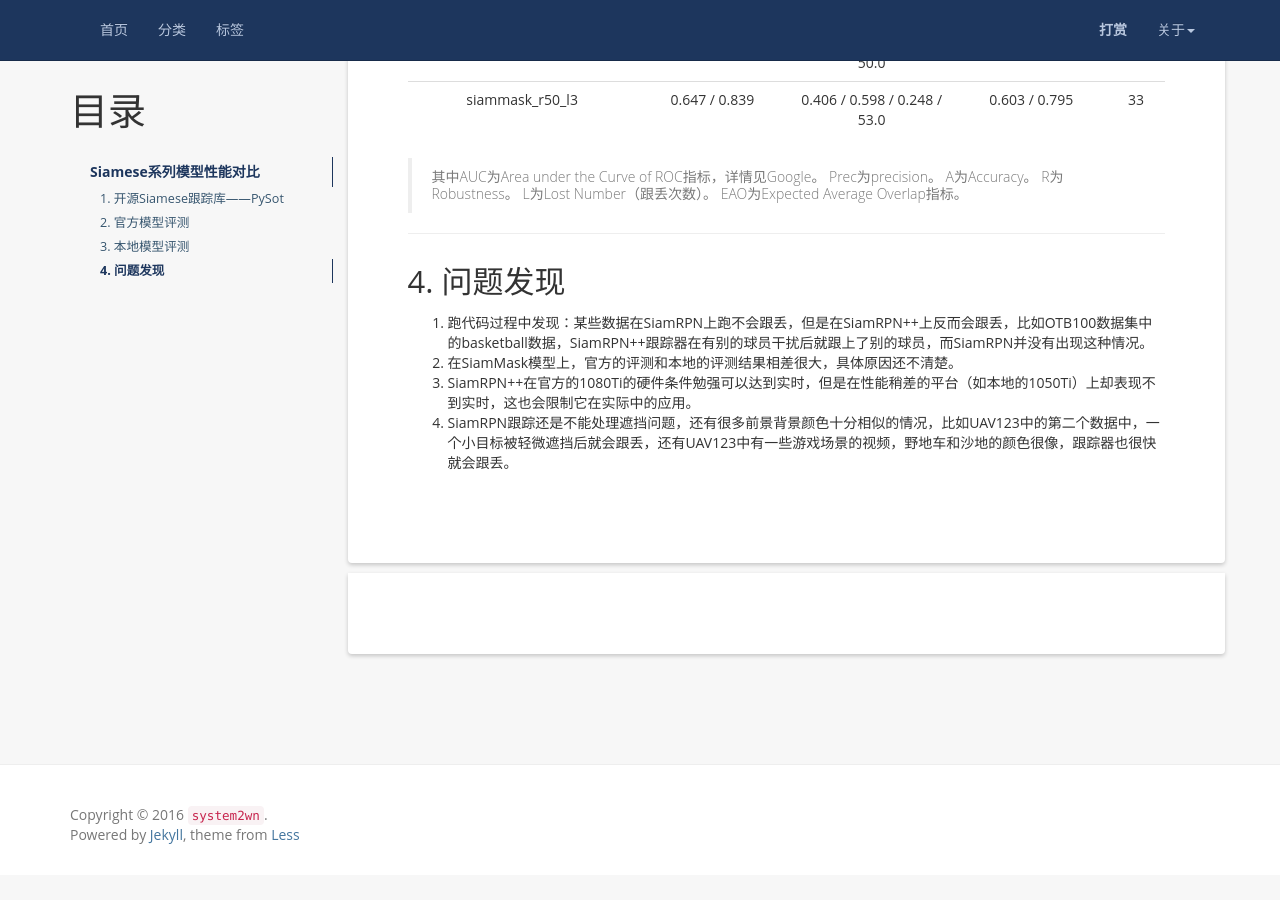
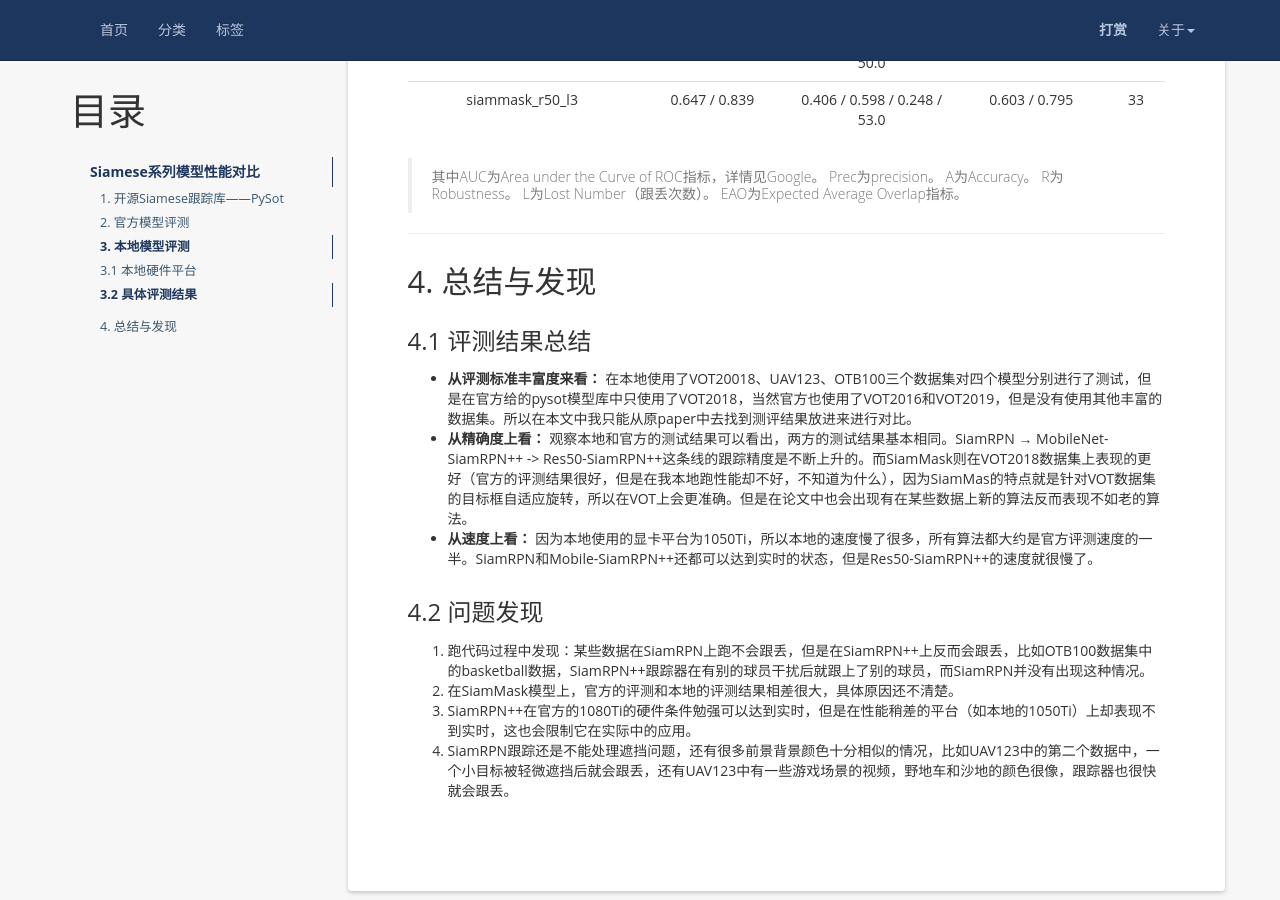
Before and after one commit to system2wn/system2wn.github.io, a Jekyll site: the page built from _posts/2019-07-29-Siamese系列模型性能对比.md, in a window 1280 px wide and 900 px high, scrolled down 1958 px. Built offline with Jekyll 4.4.1, drawn with Linux system fonts in a browser that asks for light colours; comment, search, counter and statistics services are not loaded; before the commit the page ends 2833 px from its top, so only the background shows below that.

Commit message:
论文修改

```diff
--- a/_posts/2019-07-29-Siamese系列模型性能对比.md
+++ b/_posts/2019-07-29-Siamese系列模型性能对比.md
@@ -79,7 +79,15 @@ EAO为Expected Average Overlap指标。
 
 ----
 
-## 4. 问题发现
+## 4. 总结与发现
+
+### 4.1 评测结果总结
+
+- **从评测标准丰富度来看：** 在本地使用了VOT20018、UAV123、OTB100三个数据集对四个模型分别进行了测试，但是在官方给的pysot模型库中只使用了VOT2018，当然官方也使用了VOT2016和VOT2019，但是没有使用其他丰富的数据集。所以在本文中我只能从原paper中去找到测评结果放进来进行对比。
+- **从精确度上看：** 观察本地和官方的测试结果可以看出，两方的测试结果基本相同。SiamRPN → MobileNet-SiamRPN++ -> Res50-SiamRPN++这条线的跟踪精度是不断上升的。而SiamMask则在VOT2018数据集上表现的更好（官方的评测结果很好，但是在我本地跑性能却不好，不知道为什么），因为SiamMas的特点就是针对VOT数据集的目标框自适应旋转，所以在VOT上会更准确。但是在论文中也会出现有在某些数据上新的算法反而表现不如老的算法。
+- **从速度上看：** 因为本地使用的显卡平台为1050Ti，所以本地的速度慢了很多，所有算法都大约是官方评测速度的一半。SiamRPN和Mobile-SiamRPN++还都可以达到实时的状态，但是Res50-SiamRPN++的速度就很慢了。
+
+### 4.2 问题发现
 
 1. 跑代码过程中发现：某些数据在SiamRPN上跑不会跟丢，但是在SiamRPN++上反而会跟丢，比如OTB100数据集中的basketball数据，SiamRPN++跟踪器在有别的球员干扰后就跟上了别的球员，而SiamRPN并没有出现这种情况。
 2. 在SiamMask模型上，官方的评测和本地的评测结果相差很大，具体原因还不清楚。
```
